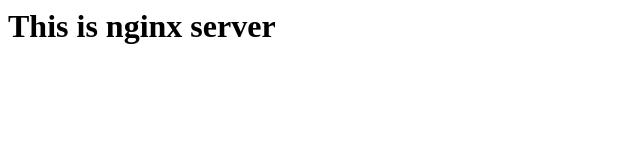
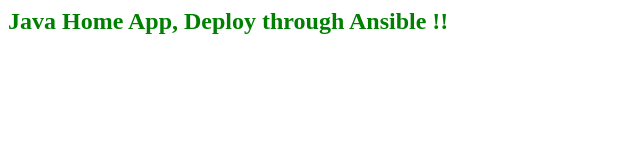
Before and after one commit to Venki22/httpdService, a plain HTML site: page index.html in a window 1280 px wide. Shown: the whole page, without its empty margins (0-640 px from the left). Drawn offline with Linux system fonts and the light colour scheme.

Commit message:
Update index.html

```diff
--- a/index.html
+++ b/index.html
@@ -1,5 +1,5 @@
 <html>
 	<body>
-		<h1> This is nginx server </h1>
+		<h2 style="color: green"> Java Home App, Deploy through Ansible !!</h2
 	</body
 </html>
```
